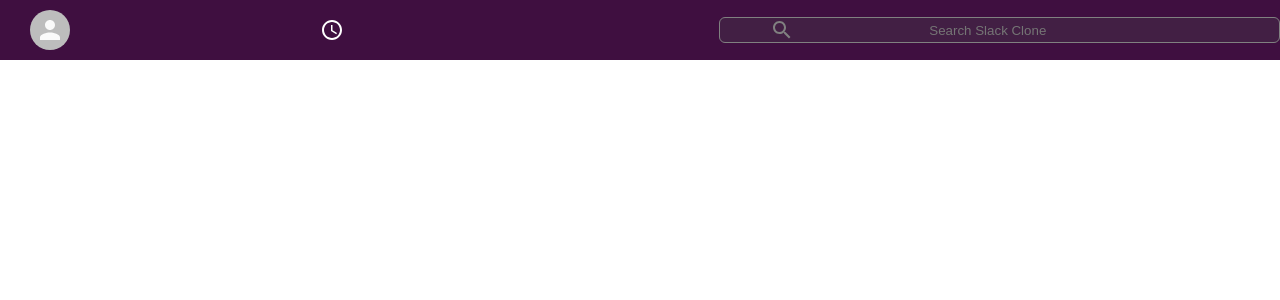
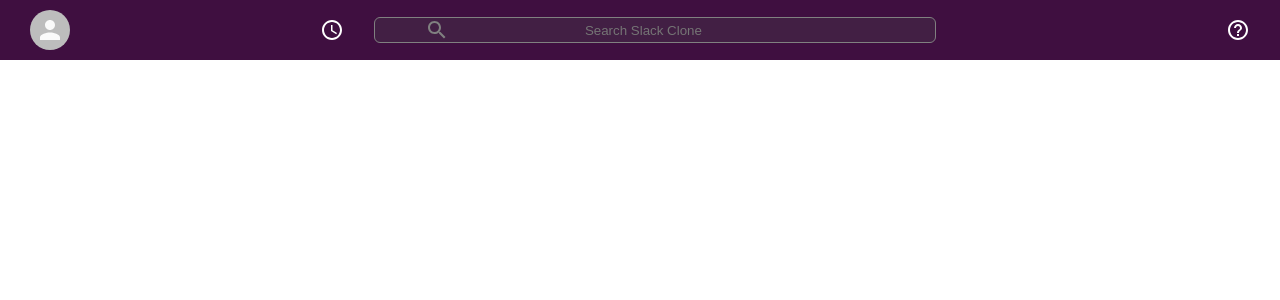
Before and after one commit to VedanthB/Slack-React-Redux, a React (Create React App) app in the folder slack-clone/: page / in a window 1280 px wide. Shown: the top 300 px of the page. Built offline with nearby package versions, Linux system fonts and the light colour scheme.

Commit message:
ADD: header => headerRight ; Complete header

```diff
--- a/slack-clone/src/components/Header.js
+++ b/slack-clone/src/components/Header.js
@@ -3,6 +3,7 @@
 import Avatar from '@material-ui/core/Avatar';
 import AccessTimeIcon from '@material-ui/icons/AccessTime';
 import SearchIcon from '@material-ui/icons/Search';
+import HelpOutlineIcon from '@material-ui/icons/HelpOutline';
 
 
 function Header() {
@@ -27,6 +28,11 @@
           </HeaderSearch>
 
           {/* header right */}
+
+          <HeaderRight>
+             <HelpOutlineIcon />
+          </HeaderRight>
+
       </HeaderContainer>
     )
 }
@@ -77,6 +83,17 @@
   }
 `;
 
+const HeaderRight = styled.div `
+  flex: 0.3;
+  display: flex;
+  align-items: flex-end;
+
+  > .MuiSvgIcon-root {
+    margin-left: auto;
+    margin-right: 30px;
+  }
+`;
+
 const HeaderAvatar = styled(Avatar) `
    cursor: pointer;
 
```
